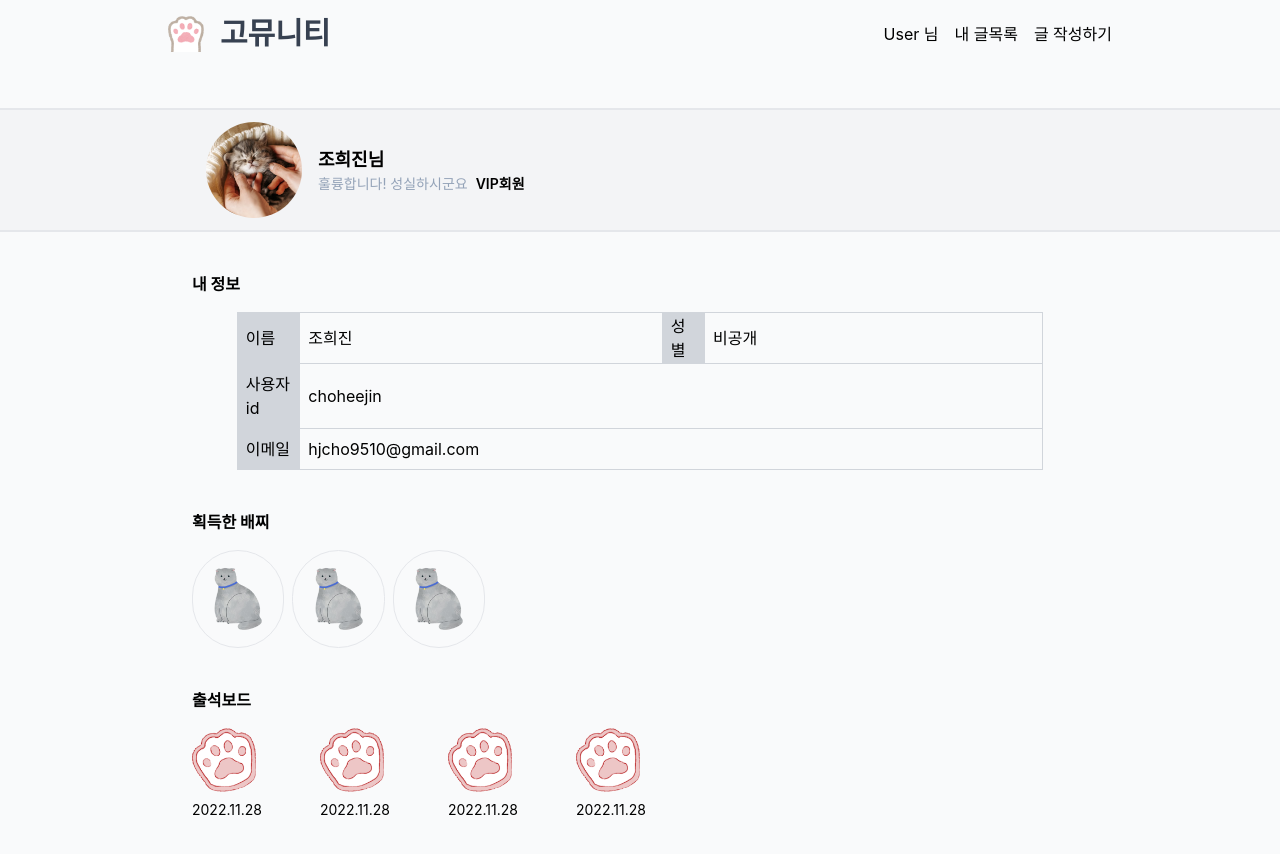
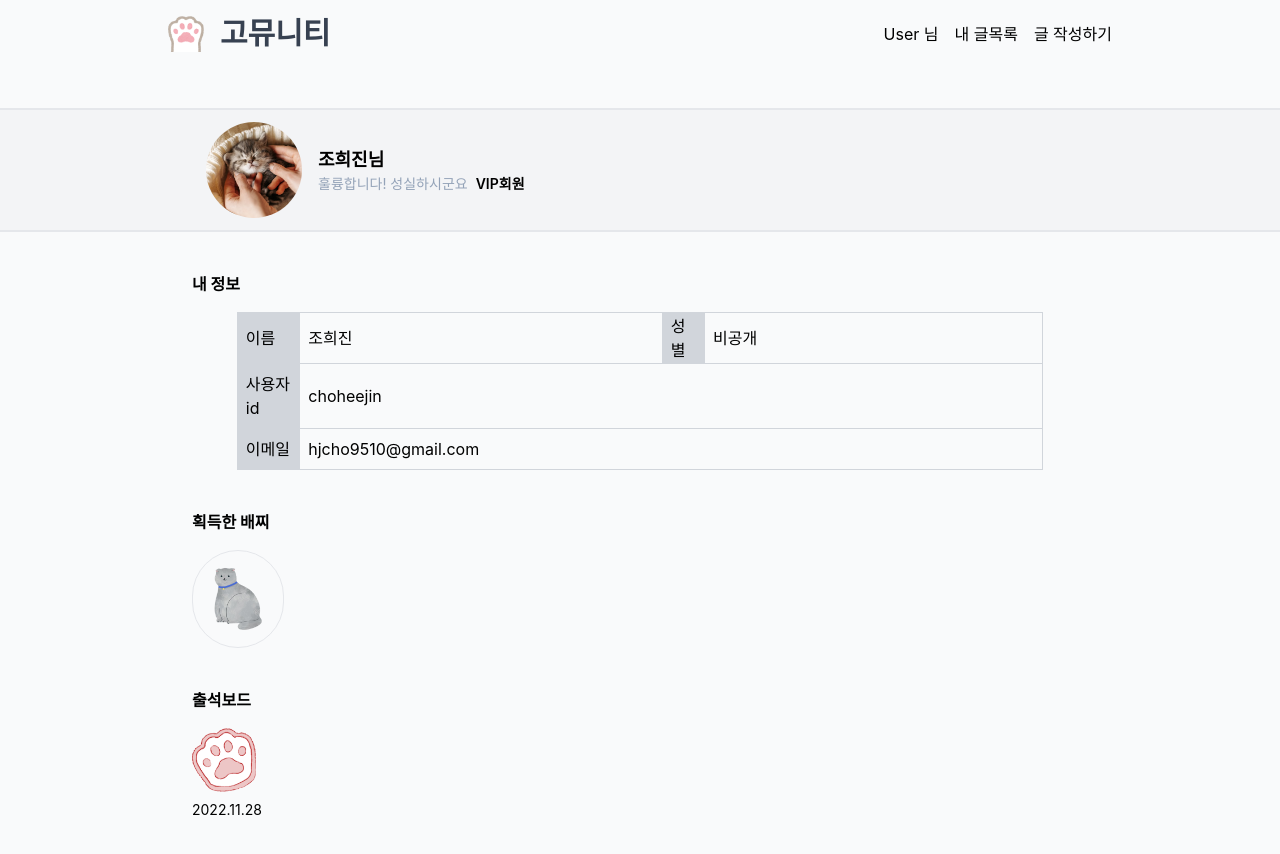
Before and after one commit to choheejin/2022-database-front, a React (Create React App) app: page /my-page in a window 1280 px wide. Shown: the top 854 px of the page. Built offline with nearby package versions, Linux system fonts and the light colour scheme; a web font is replaced by a local one.

Commit message:
마이 페이지 컴포넌트 나눔

```diff
--- a/src/pages/auth-page/MyPage.js
+++ b/src/pages/auth-page/MyPage.js
@@ -1,3 +1,5 @@
+import {MyBadge, MyStamp} from "./components";
+
 export default function MyPage() {
     const today = {
         year: new Date().getFullYear(), //오늘 연도
@@ -53,36 +55,13 @@ export default function MyPage() {
                 <div>
                     <div className="font-bold mb-4">획득한 배찌</div>
                     <div className="grid grid-cols-9 gap-2">
-                        <div className="rounded-full border border-gray-200 w-fit p-4">
-                            <img className="w-16 h-16 object-cover object-center" src={process.env.REACT_APP_PUBLIC_URL+'/images/badge1.png'} />
-                        </div>
-                        <div className="rounded-full border border-gray-200 w-fit p-4">
-                            <img className="w-16 h-16 object-cover object-center" src={process.env.REACT_APP_PUBLIC_URL+'/images/badge1.png'} />
-                        </div>
-                        <div className="rounded-full border border-gray-200 w-fit p-4">
-                            <img className="w-16 h-16 object-cover object-center" src={process.env.REACT_APP_PUBLIC_URL+'/images/badge1.png'} />
-                        </div>
+                        <MyBadge/>
                     </div>
                 </div>
                 <div>
                     <div className="font-bold mb-4">출석보드</div>
                     <div className="grid grid-cols-7">
-                        <div className="flex flex-col gap-2">
-                            <img className="w-16 h-16 object-center object-cover" src={process.env.REACT_APP_PUBLIC_URL + '/images/stamp.png'}/>
-                            <label className="text-sm">2022.11.28</label>
-                        </div>
-                        <div className="flex flex-col gap-2">
-                            <img className="w-16 h-16 object-center object-cover" src={process.env.REACT_APP_PUBLIC_URL + '/images/stamp.png'}/>
-                            <label className="text-sm">2022.11.28</label>
-                        </div>
-                        <div className="flex flex-col gap-2">
-                            <img className="w-16 h-16 object-center object-cover" src={process.env.REACT_APP_PUBLIC_URL + '/images/stamp.png'}/>
-                            <label className="text-sm">2022.11.28</label>
-                        </div>
-                        <div className="flex flex-col gap-2">
-                            <img className="w-16 h-16 object-center object-cover" src={process.env.REACT_APP_PUBLIC_URL + '/images/stamp.png'}/>
-                            <label className="text-sm">2022.11.28</label>
-                        </div>
+                        <MyStamp/>
                     </div>
                 </div>
             </div>
--- /dev/null
+++ b/src/pages/auth-page/components/MyBadge.js
@@ -0,0 +1,7 @@
+export default function MyBadge (props) {
+  return (
+      <div className="rounded-full border border-gray-200 w-fit p-4">
+          <img className="w-16 h-16 object-cover object-center" src={process.env.REACT_APP_PUBLIC_URL+'/images/badge1.png'} />
+      </div>
+  );
+};
--- /dev/null
+++ b/src/pages/auth-page/components/MyStamp.js
@@ -0,0 +1,8 @@
+export default function MyStamp (props){
+    return (
+        <div className="flex flex-col gap-2">
+            <img className="w-16 h-16 object-center object-cover" src={process.env.REACT_APP_PUBLIC_URL + '/images/stamp.png'}/>
+            <label className="text-sm">2022.11.28</label>
+        </div>
+    );
+};
--- /dev/null
+++ b/src/pages/auth-page/components/index.js
@@ -0,0 +1,4 @@
+import MyBadge from "./MyBadge";
+import MyStamp from "./MyStamp";
+
+export {MyBadge, MyStamp};
```
